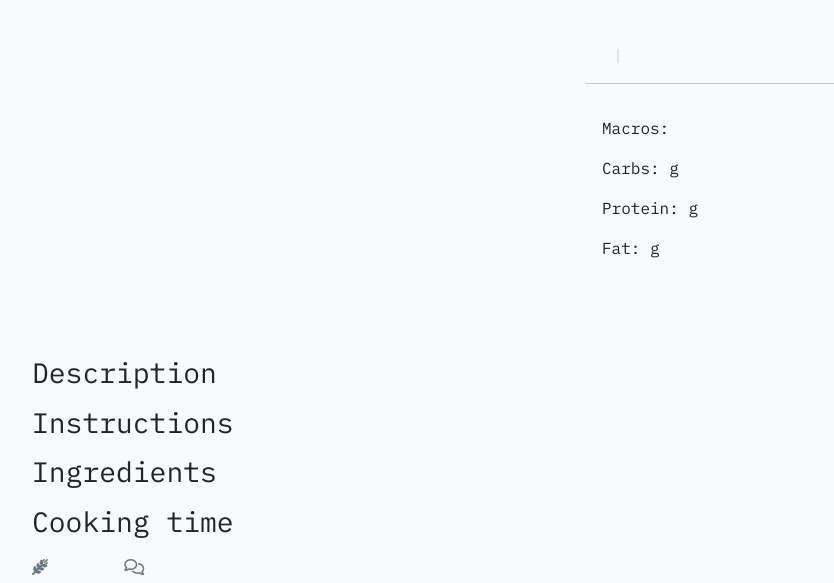
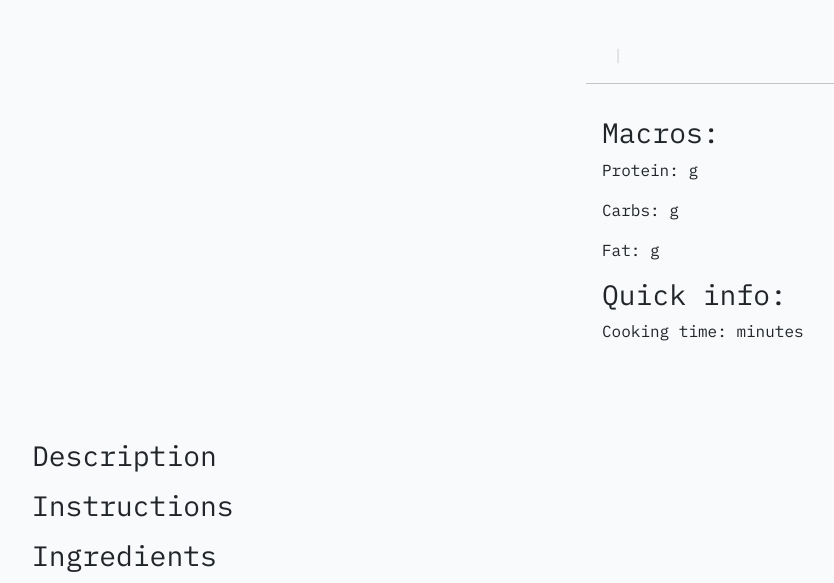
Before and after one commit to redbasel/wellness_recipes_p4, a Django app: template templates/post_detail.html in a window 1280 px wide. Shown: the part 88-671 px from the top of the page, without its empty margins (66-900 px from the left). Run offline with Django 3.2, Linux system fonts and the light colour scheme; the template is opened without the code that fills it, so the values that code supplies are empty; some libraries are stand-ins or nearby versions.

Commit message:
Edited post detail

```diff
--- a/templates/account/signup.html
+++ b/templates/account/signup.html
@@ -10,7 +10,7 @@
         <div class="col-md-8 mt-3 offset-md-2">
             <h3>{% trans "Sign Up" %}</h3>
 
-            <p>{% blocktrans %}Welcome back to the code|star blog. Do you already have an account? Then please <a
+            <p>{% blocktrans %}Welcome back to hoori. Do you already have an account? Then please <a
                     class="link" href="{{ login_url }}">sign in</a> instead.{% endblocktrans %}</p>
         </div>
     </div>
--- a/templates/post_detail.html
+++ b/templates/post_detail.html
@@ -39,10 +39,12 @@
                         <!-- The post content goes inside the card-text. -->
                         <!-- Use the | safe filter inside the template tags -->
                         <!--Probably here that i will add the recipe specific content-->
-                        <p>Macros:</p>
+                        <h3>Macros:</h3>
+                        <p>Protein: {{ post.protein | safe }}g</p>
                         <p>Carbs: {{ post.carbs | safe }}g</p>
-                        <p>Protein: {{ post.protein | safe }}g</p>
                         <p>Fat: {{ post.fat | safe }}g</p>
+                        <h3>Quick info:</h3>
+                        <p>Cooking time: {{ post.cooking_time | safe }} minutes </p>
                     </div>
 
 
```
